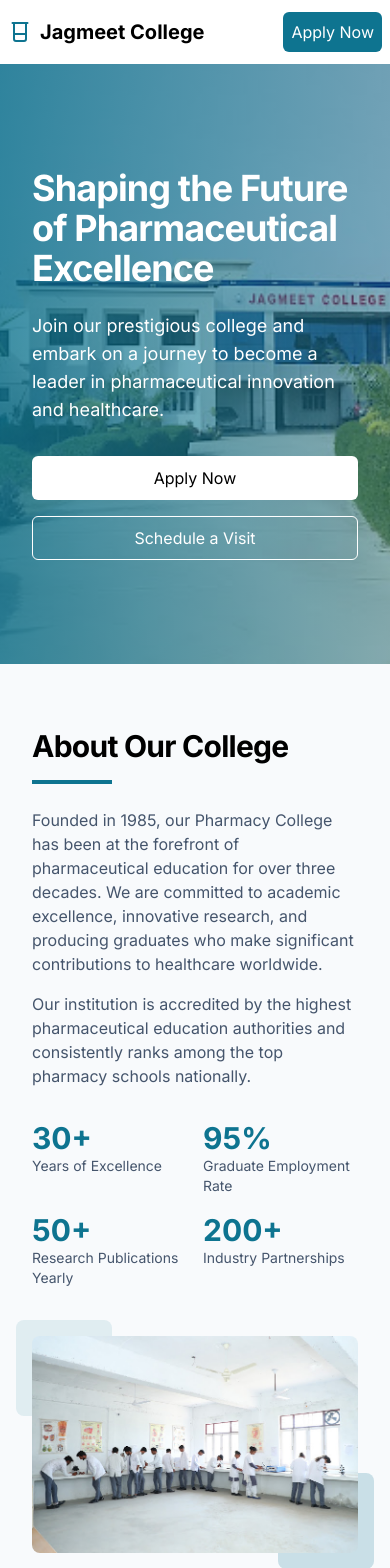
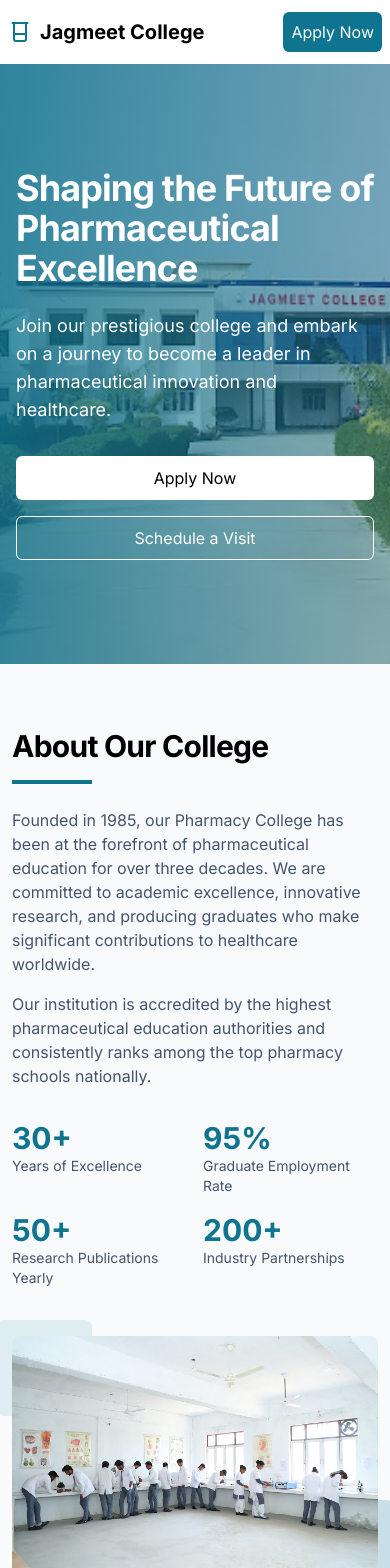
Before and after one commit to parthergk/college, a Next.js app: page / in a window 390 px wide. Shown: the top 1568 px of the page. Built offline with nearby package versions, Linux system fonts and the light colour scheme.

Commit message:
padding fix

```diff
--- a/components/About.tsx
+++ b/components/About.tsx
@@ -3,7 +3,7 @@ import Image from 'next/image'
 const About = () => {
   return (
     <section id="about" className="py-16 md:py-24 bg-slate-50">
-          <div className="container mx-auto px-8 2xl:max-w-[1400px]">
+          <div className="container mx-auto px-3 sm:px-8 2xl:max-w-[1400px]">
             <div className="grid md:grid-cols-2 gap-12 items-center">
               <div>
                 <h2 className="text-3xl font-bold tracking-tight text-black">
--- a/components/Campus.tsx
+++ b/components/Campus.tsx
@@ -4,7 +4,7 @@ import React from "react";
 const Campus = () => {
   return (
     <section id="campus" className="py-16 md:py-24 bg-slate-50">
-      <div className="container mx-auto px-8 2xl:max-w-[1400px]">
+      <div className="container mx-auto px-3 sm:px-8 2xl:max-w-[1400px]">
         <div className="text-center max-w-3xl mx-auto">
           <h2 className="text-3xl font-bold tracking-tight text-black">Campus Life</h2>
           <div className="mt-4 h-1 w-20 bg-[#0e7490] mx-auto"></div>
--- a/components/Contact.tsx
+++ b/components/Contact.tsx
@@ -3,7 +3,7 @@ import React from "react";
 const Contact = () => {
   return (
     <section id="contact" className="py-16 md:py-24 bg-[#0e7490] text-white">
-      <div className="container mx-auto px-8 2xl:max-w-[1400px]">
+      <div className="container mx-auto px-3 sm:px-8 2xl:max-w-[1400px]">
         <div className="grid md:grid-cols-2 gap-12 items-center">
           <div>
             <h2 className="text-3xl font-bold tracking-tight">
--- a/components/Facilities.tsx
+++ b/components/Facilities.tsx
@@ -11,7 +11,7 @@ import React from "react";
 const Facilities = () => {
   return (
     <section id="facilities" className="py-16 md:py-24 bg-slate-50">
-      <div className="container mx-auto px-8 2xl:max-w-[1400px]">
+      <div className="container mx-auto px-3 sm:px-8 2xl:max-w-[1400px]">
         <div className="text-center max-w-3xl mx-auto">
           <h2 className="text-3xl font-bold tracking-tight text-black">Our Facilities</h2>
           <div className="mt-4 h-1 w-20 bg-[#0e7490] mx-auto"></div>
--- a/components/Footer.tsx
+++ b/components/Footer.tsx
@@ -4,7 +4,7 @@ import { Beaker } from "lucide-react";
 function Footer() {
   return (
     <footer className="bg-slate-900 text-slate-200 py-12">
-      <div className="container mx-auto px-8 2xl:max-w-[1400px]">
+      <div className="container mx-auto px-3 sm:px-8 2xl:max-w-[1400px]">
         <div className="grid md:grid-cols-4 gap-8">
           <div>
             <div className="flex items-center gap-2 mb-4">
--- a/components/Hero.tsx
+++ b/components/Hero.tsx
@@ -12,7 +12,7 @@ const Hero = () => {
       className="w-full h-[600px] object-cover"
       priority
     />
-      <div className=" p-8 absolute z-10 inset-0 flex flex-col justify-center max-w-2xl text-white">
+      <div className=" px-4 py-6 sm:p-8 absolute z-10 inset-0 flex flex-col justify-center max-w-2xl text-white">
         <h1 className="text-4xl font-bold tracking-tight sm:text-5xl md:text-6xl">
           Shaping the Future of Pharmaceutical Excellence
         </h1>
--- a/components/Program.tsx
+++ b/components/Program.tsx
@@ -6,7 +6,7 @@ import { BookOpen, FlaskConical, Microscope } from "lucide-react";
 const Program = () => {
   return (
     <section id="programs" className="py-16 md:py-24 bg-slate-50">
-      <div className="container mx-auto px-8 2xl:max-w-[1400px]">
+      <div className="container mx-auto px-3 sm:px-8 2xl:max-w-[1400px]">
         <div className="text-center max-w-3xl mx-auto">
           <h2 className="text-3xl font-bold tracking-tight text-black">Our Programs</h2>
           <div className="mt-4 h-1 w-20 bg-[#0e7490] mx-auto"></div>
--- a/components/Testimonial.tsx
+++ b/components/Testimonial.tsx
@@ -34,7 +34,7 @@ const Card = ({ name, program, year, quote, img }: Props) => (
 
 const Testimonial = () => (
   <section className="py-16 md:py-24 bg-slate-50">
-    <div className="container mx-auto px-8 2xl:max-w-[1400px]">
+    <div className="container mx-auto px-3 sm:px-8 2xl:max-w-[1400px]">
       <div className="text-center max-w-3xl mx-auto">
         <h2 className="text-3xl font-bold tracking-tight text-black">
           Student Testimonials
```
